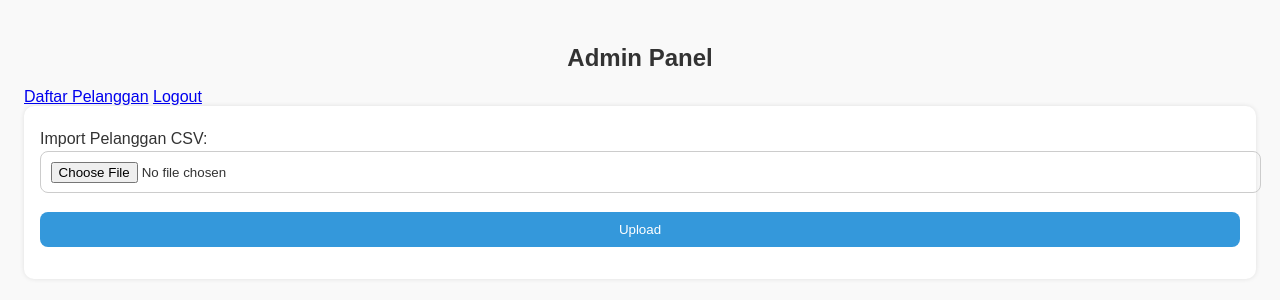
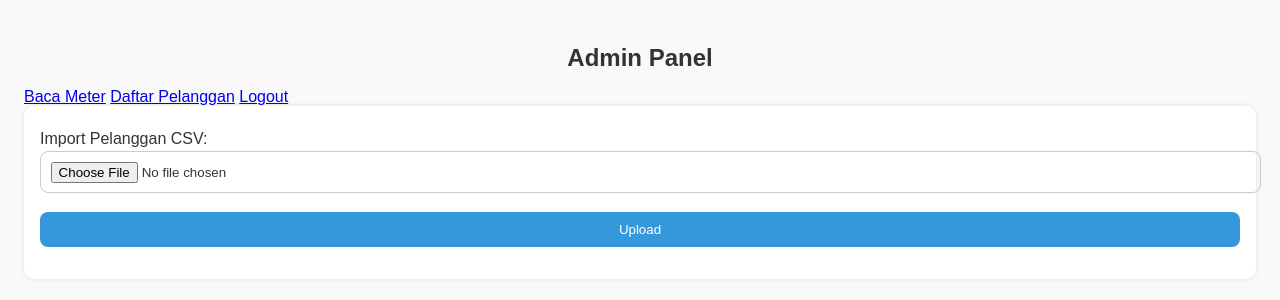
Before and after one commit to bonzoholda/cdws_meter_app, a FastAPI app: page /admin in a window 1280 px wide. Shown: the top 300 px of the page. Run offline with FastAPI, Linux system fonts and the light colour scheme; the visitor is signed in with stand-in values (Sample User, id 1); parts of the project's set-up code (start-up, migrations or seed data) failed here and were passed over.

Commit message:
Update admin.html

```diff
--- a/app/templates/admin.html
+++ b/app/templates/admin.html
@@ -9,6 +9,7 @@
 </head>
 <body>
   <h2>Admin Panel</h2>
+  <a href="/">Baca Meter</a>
   <a href="/customer">Daftar Pelanggan</a>
   <a href="/logout">Logout</a>
 
```
